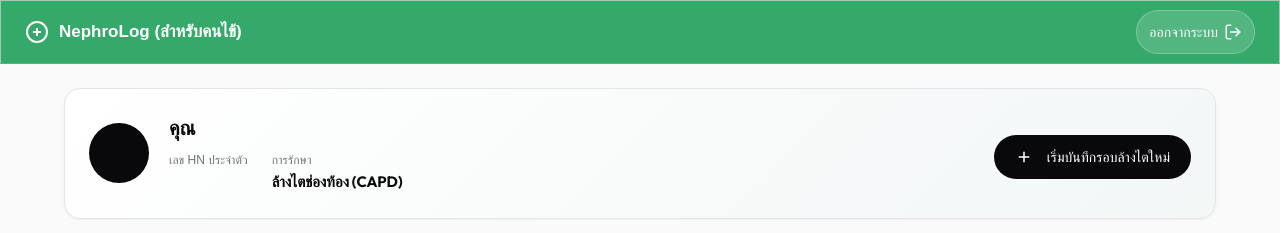
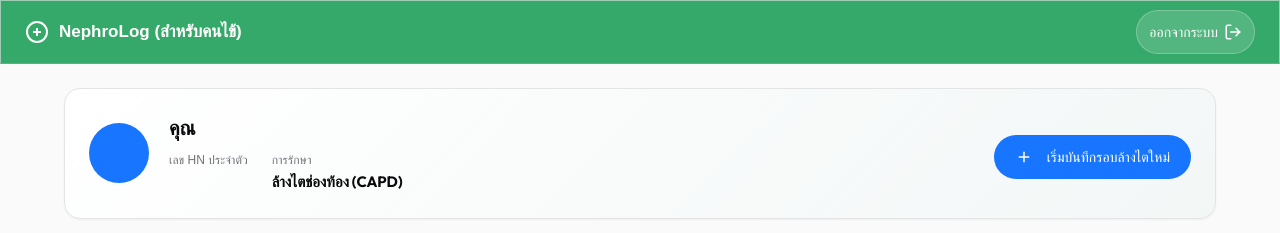
Before and after one commit to iamc9ju/NephroLog, a Next.js app: page /patient/dashboard in a window 1280 px wide. Shown: the top 233 px of the page. Built offline with nearby package versions, Linux system fonts and the light colour scheme; no server answers; a web font is replaced by a local one.

Commit message:
style: remove detail from HN label and change primary button color to blue

```diff
--- a/src/app/dashboard/page.tsx
+++ b/src/app/dashboard/page.tsx
@@ -312,7 +312,7 @@ export default function NurseDashboard() {
             <form onSubmit={handleRegisterPatient} className={styles.modalForm}>
               <div className={styles.modalFormGrid}>
                 <div className={styles.formGroup}>
-                  <label htmlFor="modalHn">HN (เลขประจำตัวผู้ป่วย)*</label>
+                  <label htmlFor="modalHn">HN*</label>
                   <input
                     id="modalHn"
                     type="text"
--- a/src/app/globals.css
+++ b/src/app/globals.css
@@ -1,9 +1,9 @@
 :root {
   /* Clean Minimal Monochrome Theme (Inspired by blocks/shadcn UIs) */
-  --primary: #09090b; /* Zinc 950 (Black) */
-  --primary-hover: #27272a; /* Zinc 800 */
-  --primary-light: #f4f4f5; /* Zinc 100 */
-  --primary-dark: #09090b;
+  --primary: #1875FF; /* Blue */
+  --primary-hover: #005ae6; /* Hover Blue */
+  --primary-light: #e8f1ff; /* Light Blue */
+  --primary-dark: #003db3;
 
   --secondary: #09090b;
   --secondary-hover: #27272a;
@@ -48,11 +48,11 @@
     --text-secondary: #a1a1aa;
     --text-muted: #52525b;
 
-    --primary-light: #27272a;
+    --primary-light: rgba(24, 117, 255, 0.15);
     --secondary-light: #27272a;
 
-    --primary: #ffffff;
-    --primary-hover: #e4e4e7;
+    --primary: #3b82f6;
+    --primary-hover: #60a5fa;
     --secondary: #ffffff;
     --secondary-hover: #e4e4e7;
 
```
